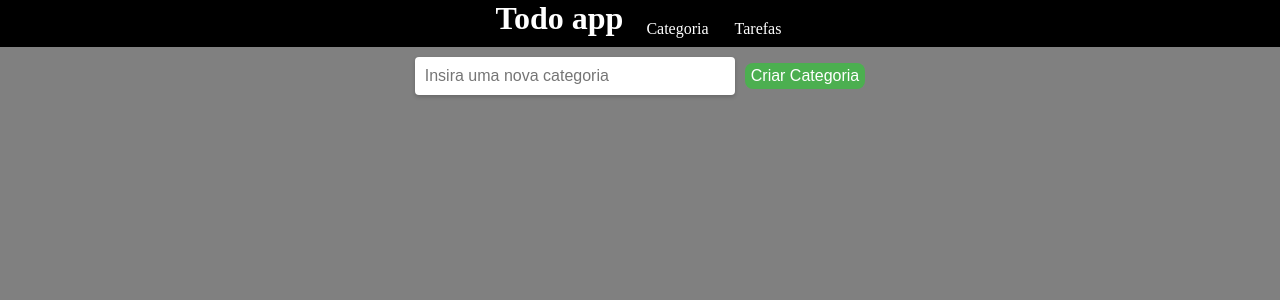
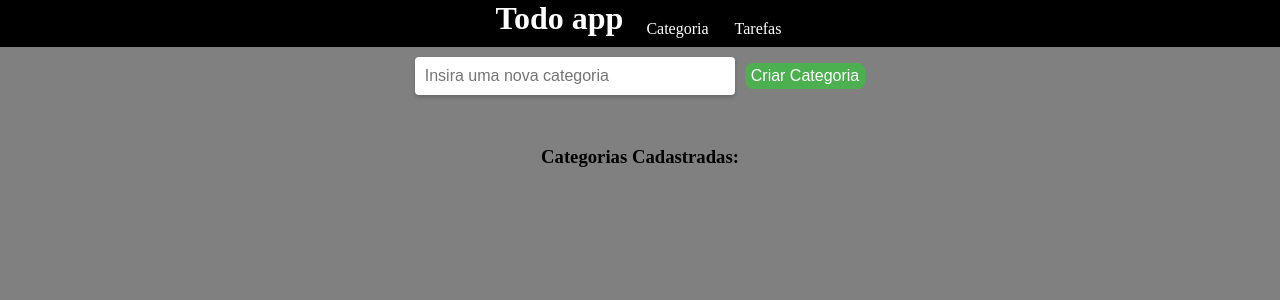
Before and after one commit to henriquetre/TODO-APP, an Angular app: page /categoria in a window 1280 px wide. Shown: the top 300 px of the page. Built offline with nearby package versions, Linux system fonts and the light colour scheme.

Commit message:
Antes aula 18-05

```diff
--- a/src/todo/todo.component.css
+++ b/src/todo/todo.component.css
@@ -52,3 +52,10 @@
     grid-template-columns: repeat(3,33%);
 
 }
+#centralizar{
+    display: flex;
+    align-items: center;
+    justify-content: center;
+    margin-top: 4%;
+    margin-bottom: 5%;
+}
--- a/src/todo/todo.component.html
+++ b/src/todo/todo.component.html
@@ -5,8 +5,9 @@
 
 </div>
 <div>
+  <h3 id="centralizar">Categorias Cadastradas:</h3>
 <div id="grid">
-  <div *ngFor="let categoria of listaCategoria" class="categoria">Categorias Cadastradas: {{categoria}}
+  <div *ngFor="let categoria of listaCategoria" class="categoria">Categoria:  {{categoria}}
   <button (click)="excluirCategoria(categoria)" id="excluir">🗑️</button>
 </div>
   </div>
--- a/src/todo/todo.component.ts
+++ b/src/todo/todo.component.ts
@@ -40,13 +40,14 @@ const lista1: String[] = JSON.parse(localStorage.getItem('listaCategoria'));
 
       adcionarCategoria(categoria:String ): void{
         let NovaCategoria=categoria;
-        if(categoria==null){
+        if(categoria==null || categoria==""){
           alert("Insira um nome para a Categoria")
         }else{
           console.log(categoria)
           this.listaCategoria.push(NovaCategoria)
           localStorage.setItem('listaCategoria', JSON.stringify(this.listaCategoria));
           categoria==null;
+          categoria=="";
         }
 
 
```
